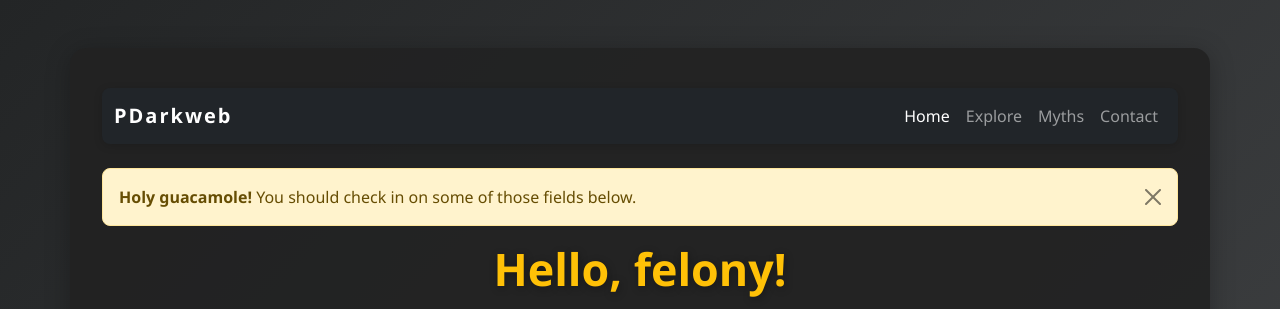
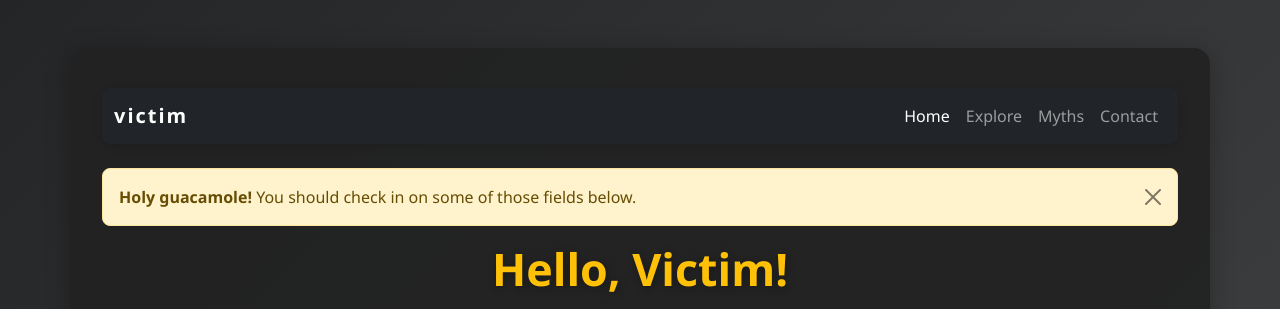
Before and after one commit to Abo-Najwa/Capabilities, a plain HTML site: page index.html in a window 1280 px wide. Shown: the top 309 px of the page. Drawn offline with nearby package versions, Linux system fonts and the light colour scheme.

Commit message:
Update index.html

```diff
--- a/index.html
+++ b/index.html
@@ -81,7 +81,7 @@
         <!-- navbar -->
         <nav class="navbar navbar-expand-lg navbar-dark bg-dark mb-4">
             <div class="container-fluid">
-                <a class="navbar-brand" href="#">PDarkweb</a>
+                <a class="navbar-brand" href="#">victim</a>
                 <button class="navbar-toggler" type="button" data-bs-toggle="collapse" data-bs-target="#navbarNav"
                     aria-controls="navbarNav" aria-expanded="false" aria-label="Toggle navigation">
                     <span class="navbar-toggler-icon"></span>
@@ -113,7 +113,7 @@
 
         <!-- body -->
 
-        <h1 class="text-center">Hello, felony!</h1>
+        <h1 class="text-center">Hello, Victim!</h1>
         <p class="display-6 text-center text-primary mb-4">Discover the Realities of the Dark Web</p>
         <p class="lead text-center text-secondary">The dark web is a hidden part of the internet, accessible only through special software. It hosts anonymous forums, marketplaces, and communities.</p>
         <p class="text-center fs-5">Not everything on the dark web is illegal—there are also whistleblower platforms, privacy tools, and research resources.</p>
```
